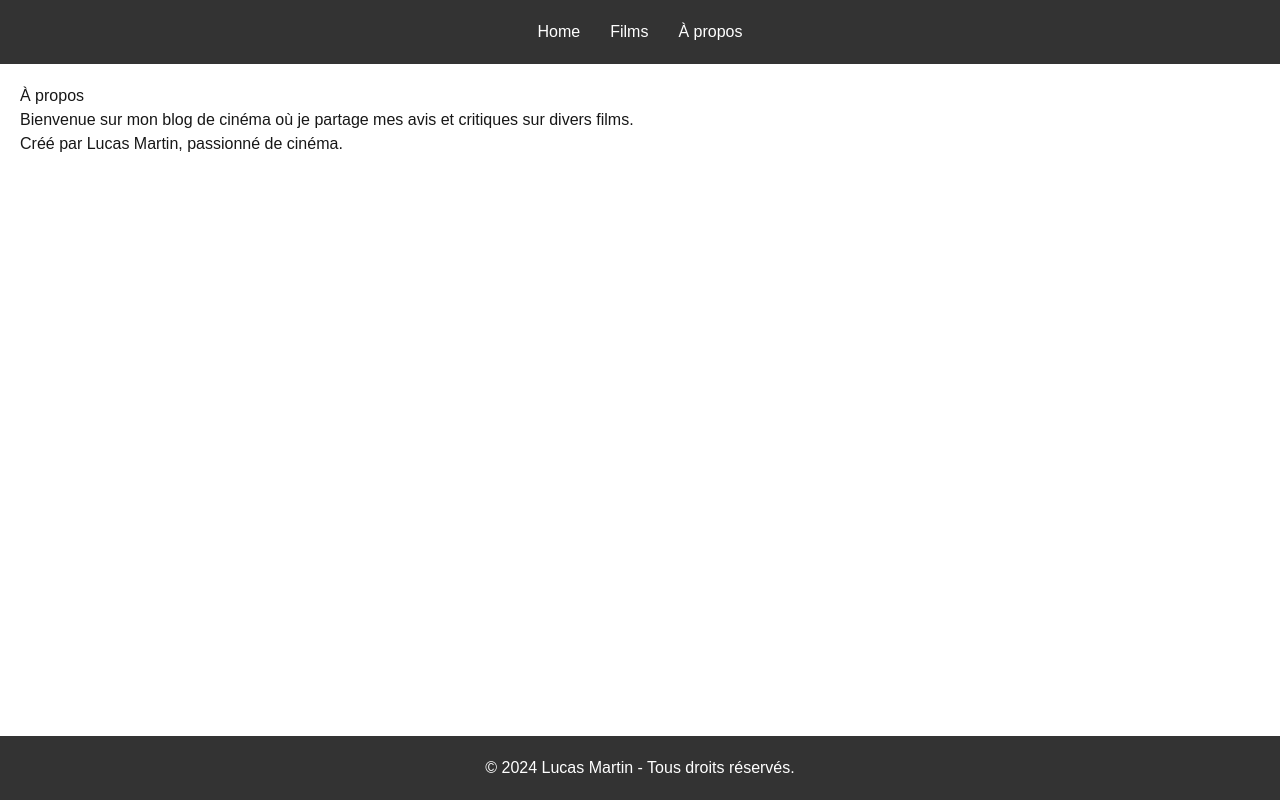
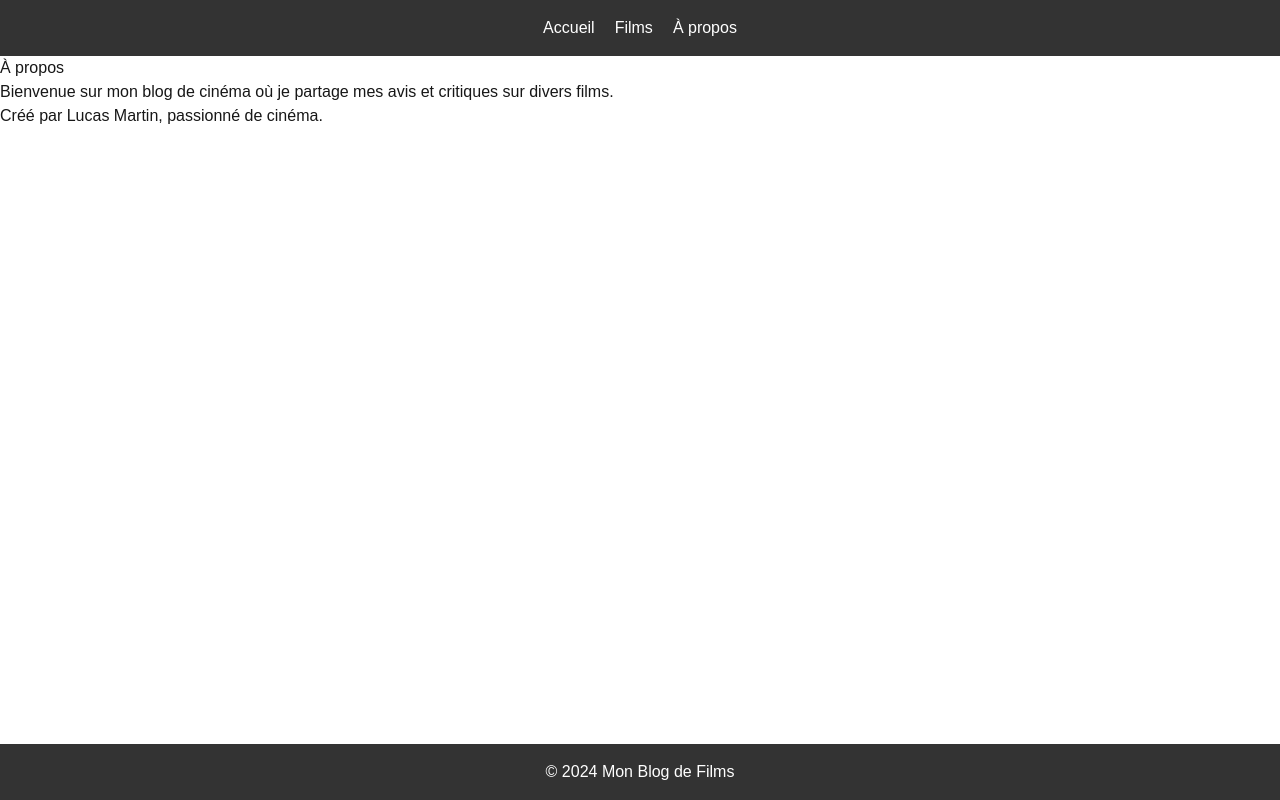
Before and after one commit to Suiidh/movie-scope, a Next.js app: page /about in a window 1280 px wide. Built offline with nearby package versions, Linux system fonts and the light colour scheme.

Commit message:
Ajout des images non fonctionnel

```diff
--- a/src/app/components/Layout.tsx
+++ b/src/app/components/Layout.tsx
@@ -1,76 +1,15 @@
-"use client";  // Indique que ce composant est un Client Component
+// src/app/components/Layout.tsx
 
-import React from 'react';
-import Link from 'next/link';
+import Navbar from './Navbar';
 
-type LayoutProps = {
-  children: React.ReactNode;  // Permet de recevoir le contenu des pages
-};
-
-const Layout: React.FC<LayoutProps> = ({ children }) => {
+export default function Layout({ children }: { children: React.ReactNode }) {
   return (
-    <>
-      {/* Header */}
-      <header>
-        <nav>
-          <ul>
-            <li><Link href="/">Home</Link></li>
-            <li><Link href="/films">Films</Link></li>
-            <li><Link href="/about">À propos</Link></li>
-          </ul>
-        </nav>
-      </header>
-
-      {/* Main content */}
-      <main>
-        {children}
-      </main>
-
-      {/* Footer */}
-      <footer>
-        <p>© 2024 Lucas Martin - Tous droits réservés.</p>
+    <div style={{ display: 'flex', flexDirection: 'column', minHeight: '100vh' }}>
+      <Navbar />  {/* Barre de navigation */}
+      <main style={{ flex: '1' }}>{children}</main> {/* Contenu principal */}
+      <footer style={{ padding: '1rem', backgroundColor: '#333', color: 'white', textAlign: 'center' }}>
+        <p>© 2024 Mon Blog de Films</p>
       </footer>
-
-      {/* Styles CSS simples */}
-      <style jsx>{`
-        header {
-          background-color: #333;
-          color: white;
-          padding: 20px;
-          text-align: center;
-        }
-
-        nav ul {
-          list-style: none;
-          display: flex;
-          justify-content: center;
-        }
-
-        nav ul li {
-          margin: 0 15px;
-        }
-
-        nav ul li a {
-          color: white;
-          text-decoration: none;
-        }
-
-        main {
-          padding: 20px;
-        }
-
-        footer {
-          background-color: #333;
-          color: white;
-          text-align: center;
-          padding: 20px;
-          position: fixed;
-          bottom: 0;
-          width: 100%;
-        }
-      `}</style>
-    </>
+    </div>
   );
-};
-
-export default Layout;
+}
--- /dev/null
+++ b/src/app/components/Navbar.tsx
@@ -0,0 +1,29 @@
+// src/app/components/Navbar.tsx
+
+import Link from 'next/link';
+
+export default function Navbar() {
+  return (
+    <nav style={{ padding: '1rem', backgroundColor: '#333', color: 'white' }}>
+      <div style={{ display: 'flex', justifyContent: 'center' }}>
+        <ul style={{ display: 'flex', listStyle: 'none', gap: '20px', margin: 0, padding: 0 }}>
+          <li>
+            <Link href="/" style={{ color: 'white', textDecoration: 'none' }}>
+              Accueil
+            </Link>
+          </li>
+          <li>
+            <Link href="/films" style={{ color: 'white', textDecoration: 'none' }}>
+              Films
+            </Link>
+          </li>
+          <li>
+            <Link href="/about" style={{ color: 'white', textDecoration: 'none' }}>
+              À propos
+            </Link>
+          </li>
+        </ul>
+      </div>
+    </nav>
+  );
+}
--- a/src/app/films/page.tsx
+++ b/src/app/films/page.tsx
@@ -1,17 +1,23 @@
-import prisma from '.././lib/prisma';  // Chemin relatif à ajuster en fonction de ton projet
+import prisma from '../lib/prisma';  // Chemin relatif à ajuster en fonction de ton projet
+import Layout from '../components/Layout';  // Import du composant Layout
 
 // Récupérer les films côté serveur avec Prisma
 export default async function FilmsPage() {
   // Récupérer les films directement dans le composant
   const films = await prisma.film.findMany();
-
+  console.log(films);
   return (
+    <Layout>
       <div>
         <h1>Liste des Films</h1>
         <div style={{ display: 'grid', gridTemplateColumns: 'repeat(3, 1fr)', gap: '20px' }}>
           {films.map((film) => (
-          <div key={film.id}>
-            <img src={film.image} alt={film.titre} style={{ width: '100%' }} />
+            <div key={film.id} style={{ border: '1px solid #ccc', padding: '1rem', borderRadius: '5px' }}>
+              <img
+                src={`/images/${film.image}`}  // Chemin vers l'image
+                alt={film.titre}
+                style={{ width: '100%', borderRadius: '5px' }}  // Style pour que l'image prenne toute la largeur
+              />
               <h2>{film.titre}</h2>
               <p>{film.description}</p>
               <p>Durée: {film.duree}h</p>
@@ -21,5 +27,6 @@ export default async function FilmsPage() {
           ))}
         </div>
       </div>
+    </Layout>
   );
 }
--- a/src/app/page.tsx
+++ b/src/app/page.tsx
@@ -1,3 +1,5 @@
+// src/app/page.tsx
+
 import Layout from './components/Layout';
 
 export default function Home() {
@@ -7,7 +9,6 @@ export default function Home() {
         <section className="recent-movies">
           <h2>Films Récents</h2>
           <div className="grid">
-            {/* Remplace ces éléments par des composants affichant tes films */}
             <div className="movie-card">
               <img src="/affiche1.jpg" alt="Film 1" />
               <h3>Titre du Film 1</h3>
@@ -24,7 +25,6 @@ export default function Home() {
         <section className="recommendations">
           <h2>Mes Recommandations</h2>
           <div className="grid">
-            {/* Recommandations de films */}
             <div className="movie-card">
               <img src="/affiche3.jpg" alt="Film recommandé" />
               <h3>Film Recommandé 1</h3>
```
Also changed, not shown: public/images/harrypotter.jpg (added), 1 other file (tests, documents, lock files or other folders). Lines whose indentation alone changed are shown as unchanged.
